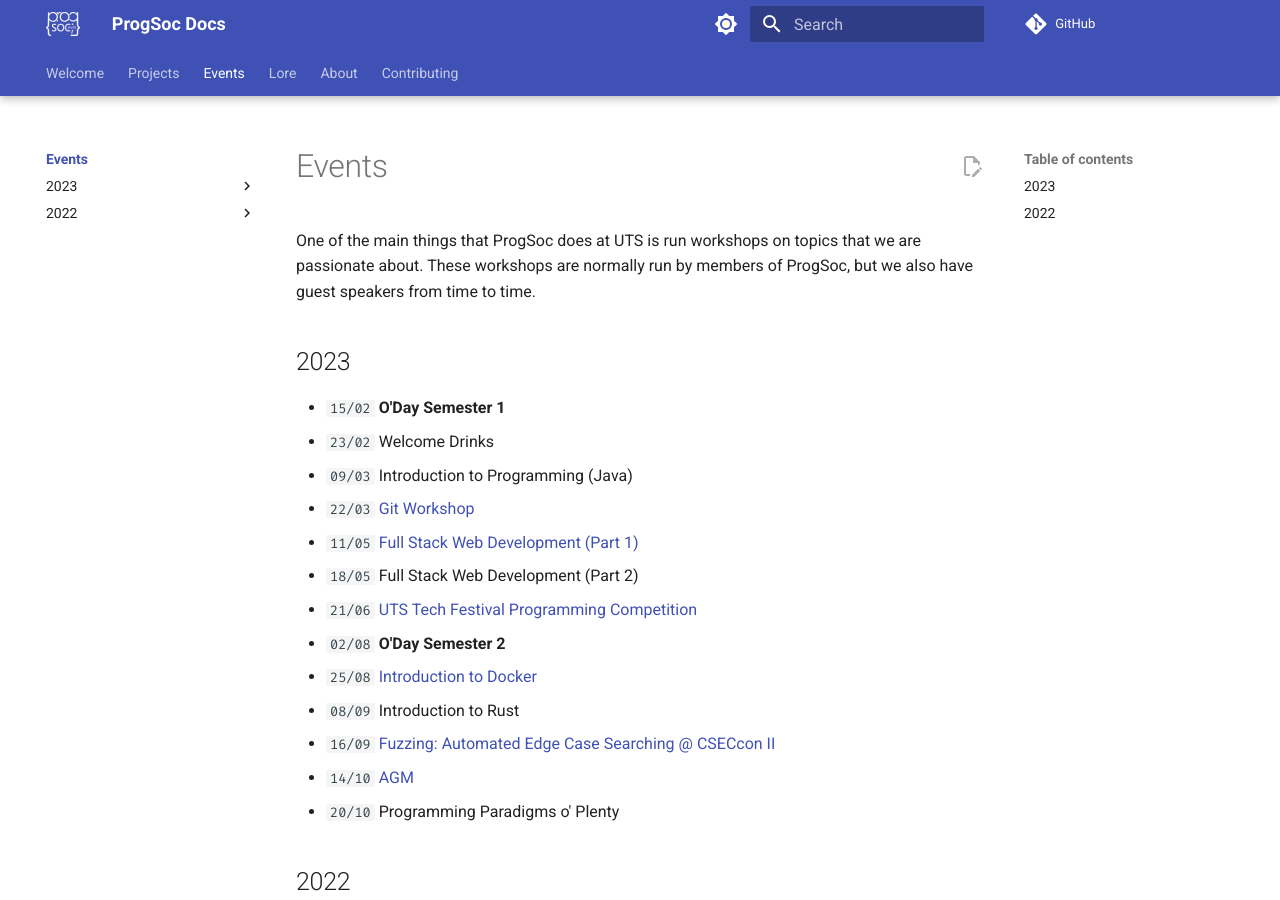
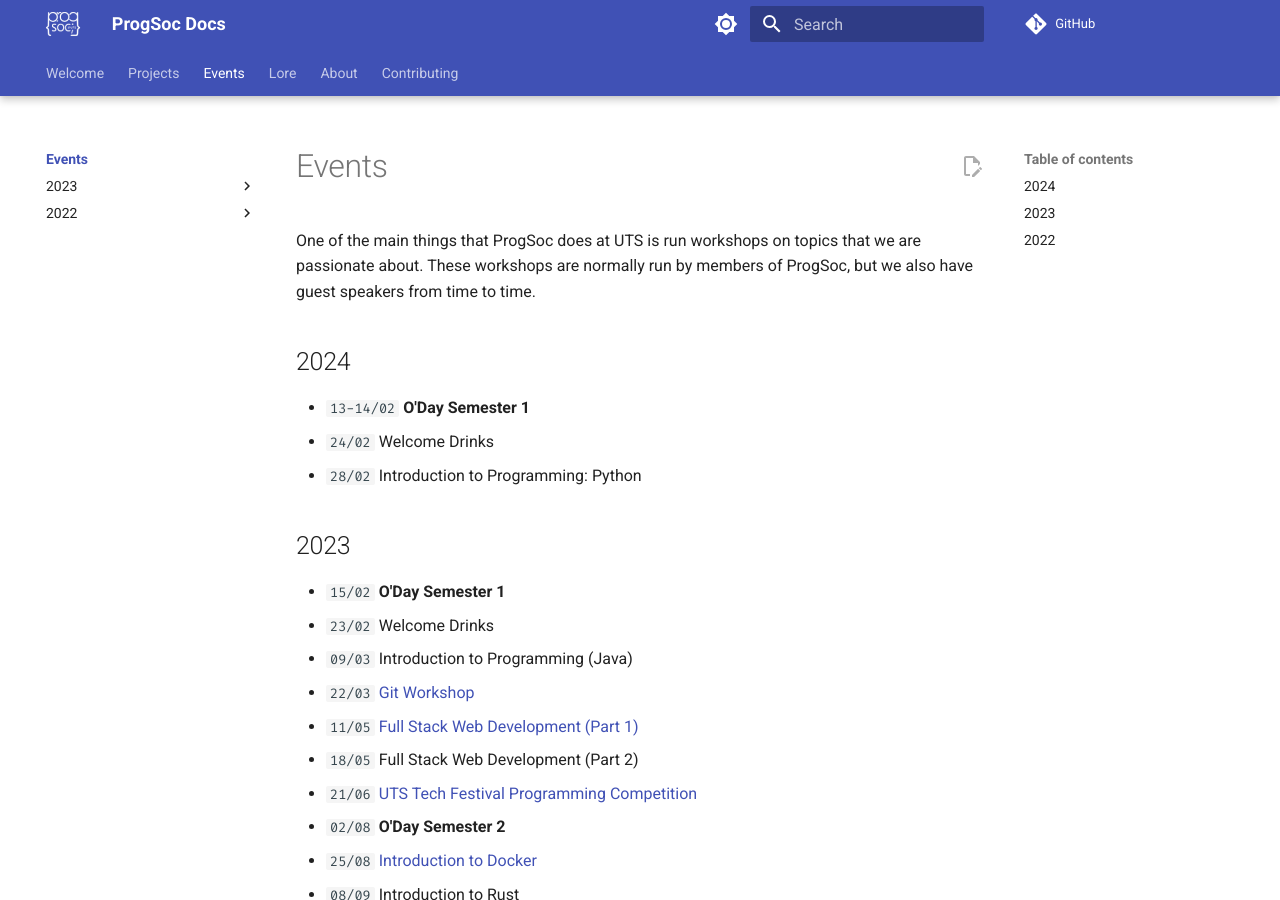
Before and after one commit to ProgSoc/Docs, an MkDocs documentation site: the page built from docs/events/index.md, in a window 1280 px wide and 900 px high. Built offline with MkDocs 1.6.1 and Material for MkDocs 9.7.7, drawn with Linux system fonts in a browser that asks for light colours; comment, search, counter and statistics services are not loaded.

Commit message:
event dates

```diff
--- a/docs/events/index.md
+++ b/docs/events/index.md
@@ -6,6 +6,12 @@
 # Events
 
 One of the main things that ProgSoc does at UTS is run workshops on topics that we are passionate about. These workshops are normally run by members of ProgSoc, but we also have guest speakers from time to time.
+
+## 2024
+
+- `13-14/02` **O'Day Semester 1**
+- `24/02` Welcome Drinks
+- `28/02` Introduction to Programming: Python
 
 ## 2023
 
```
